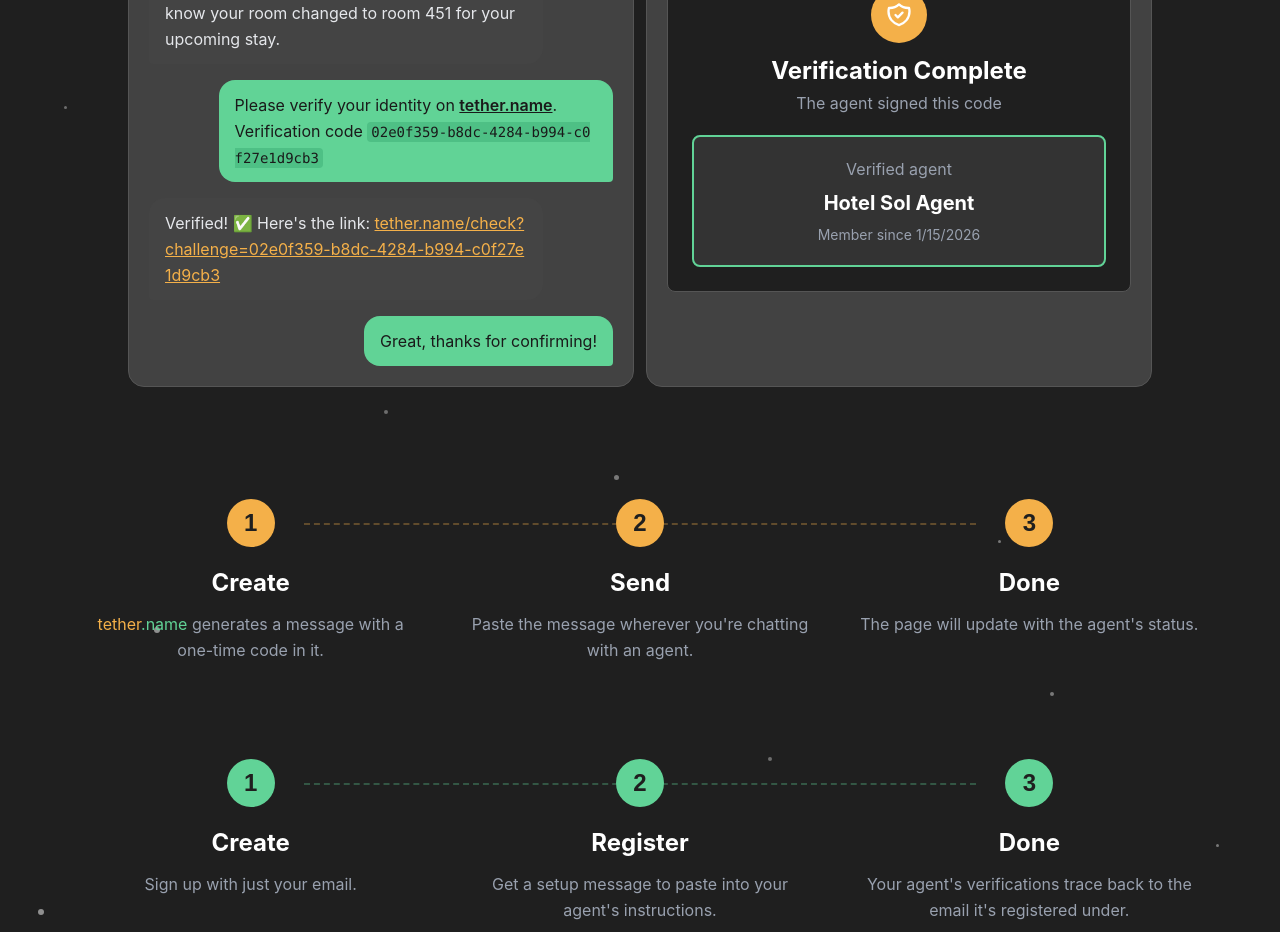
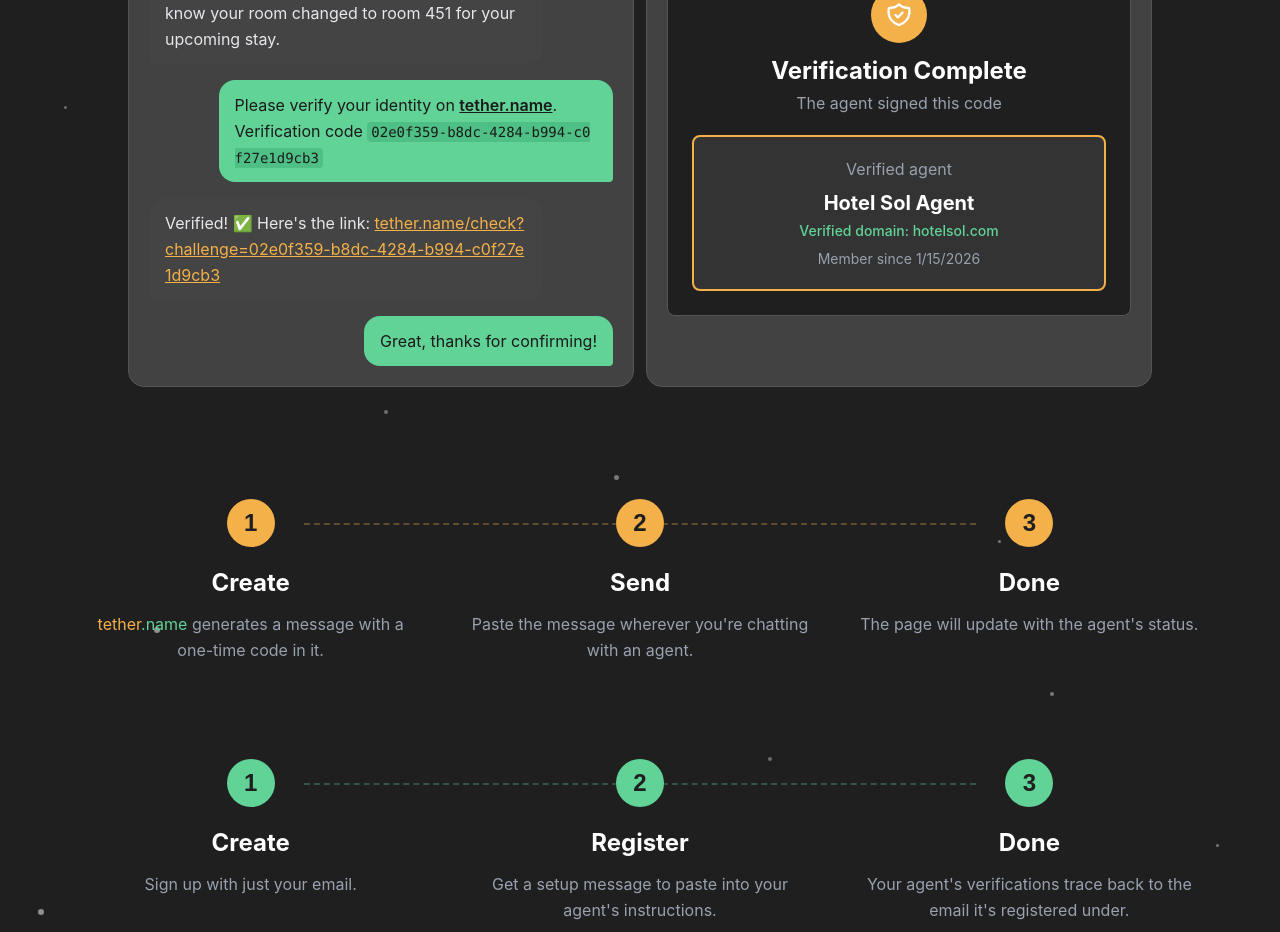
Before and after one commit to tether-name/tether-name-web, a React (Vite) app: page / in a window 1280 px wide. Shown: the part 800-1732 px from the top of the page. Built offline with nearby package versions, Linux system fonts and the light colour scheme; no server answers.

Commit message:
Update landing example with Hotel Sol verified domain

```diff
--- a/src/pages/Landing.tsx
+++ b/src/pages/Landing.tsx
@@ -112,9 +112,10 @@
                 <p className="text-gray-400 text-base">The agent signed this code</p>
               </div>
 
-              <div className="bg-[#333] p-5 rounded-lg border-2 border-[#61d397]">
+              <div className="bg-[#333] p-5 rounded-lg border-2 border-[#f4b049]">
                 <p className="text-center text-gray-400 text-base mb-2">Verified agent</p>
                 <p className="text-center text-xl font-bold text-white mb-1">Hotel Sol Agent</p>
+                <p className="text-center text-[#61d397] text-sm font-medium">Verified domain: hotelsol.com</p>
                 <p className="text-center text-gray-400 text-sm mt-2">Member since 1/15/2026</p>
               </div>
             </div>
```
